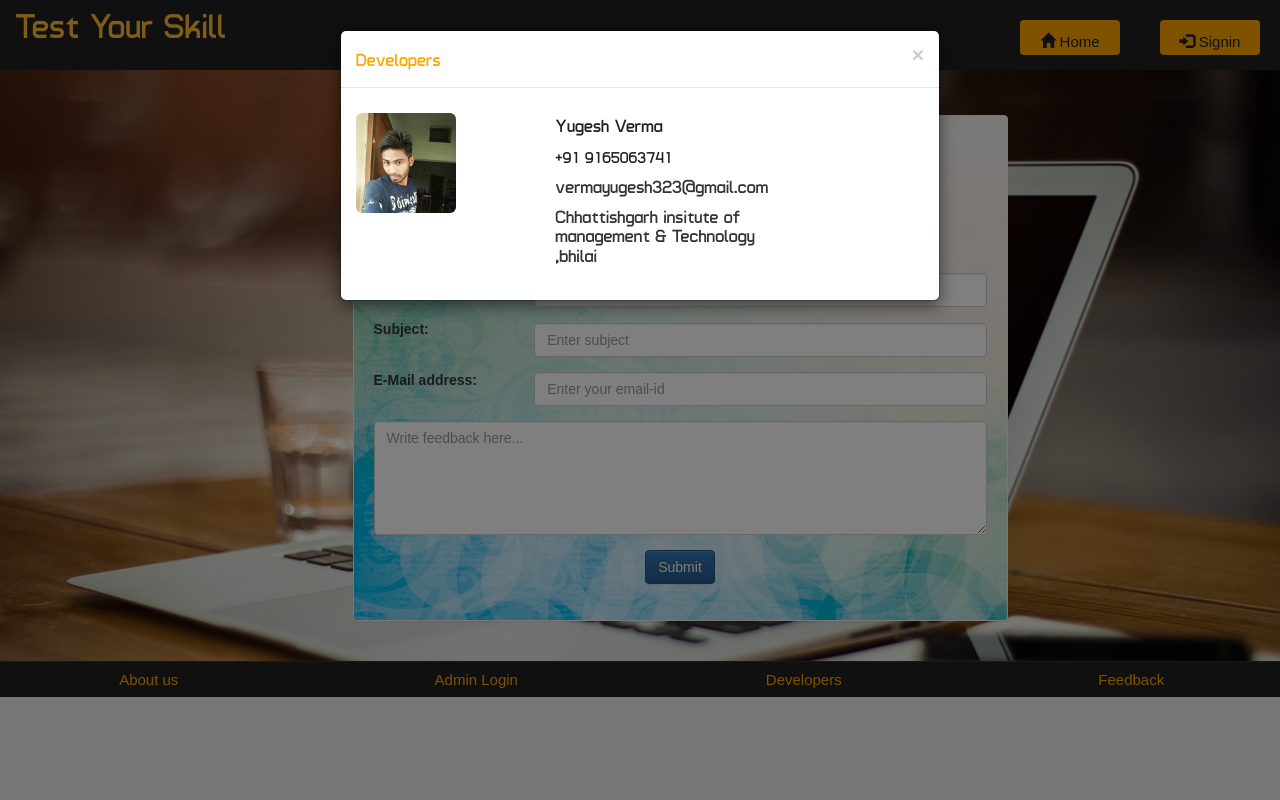
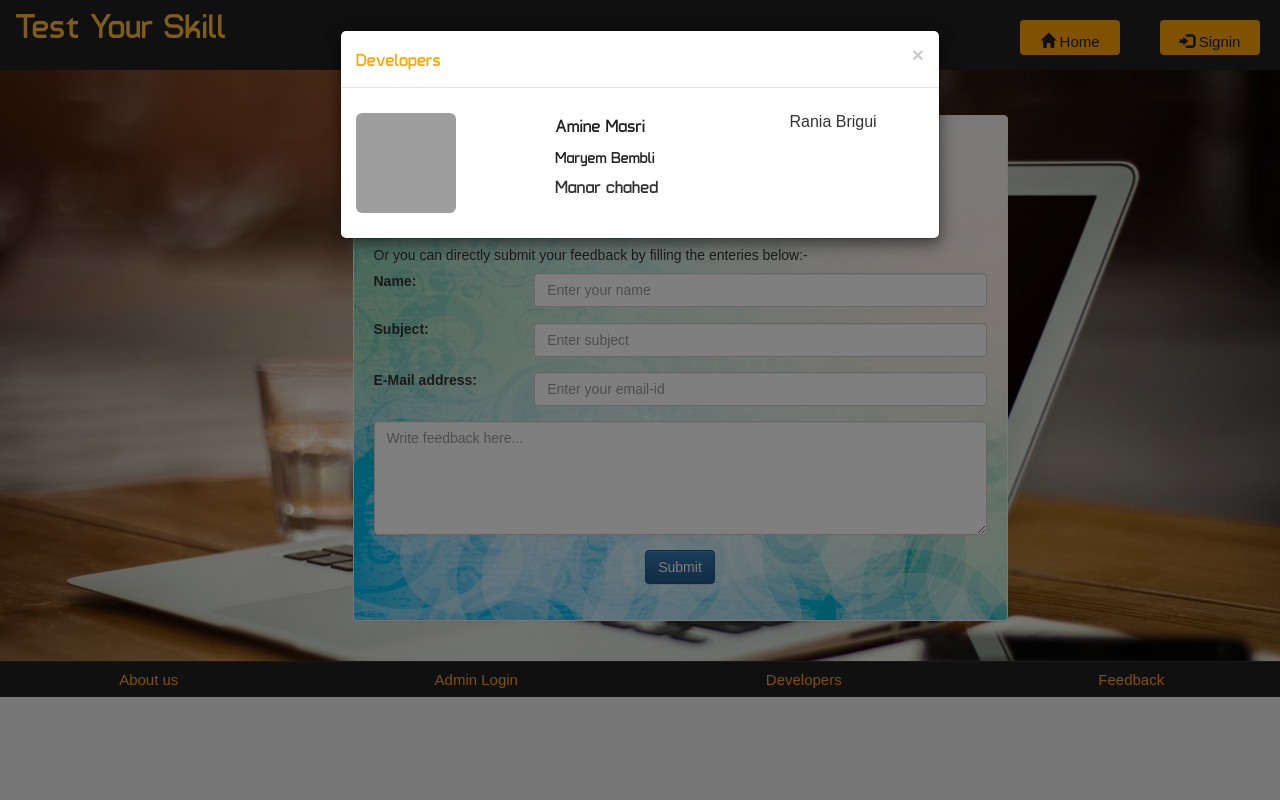
Before and after one commit to Amine-Masri/WORKING, a PHP site: page /feedback.php in a window 1280 px wide, after a click on "Developers". Run offline with PHP 8.4, Linux system fonts and the light colour scheme; grey boxes are pictures that could not be loaded.

Commit message:
last commit

```diff
--- a/exam/feedback.php
+++ b/exam/feedback.php
@@ -141,7 +141,7 @@ You can send us your feedback through e-mail on the following e-mail id:<br />
 <!--Footer start-->
 <div class="row footer">
 <div class="col-md-3 box">
-<a href="http://www.projectworlds.in/online-examination" target="_blank">About us</a>
+<a href="#" target="_blank">About us</a>
 </div>
 <div class="col-md-3 box">
 <a href="#" data-toggle="modal" data-target="#login">Admin Login</a></div>
@@ -164,13 +164,13 @@ You can send us your feedback through e-mail on the following e-mail id:<br />
         <p>
 		<div class="row">
 		<div class="col-md-4">
-		 <img src="image/CAM00121.jpg" width=100 height=100 alt="Sunny Prakash Tiwari" class="img-rounded">
+		 <img src="image/" width=100 height=100 alt="" class="img-rounded">
 		 </div>
 		 <div class="col-md-5">
-		<a href="http://yugeshverma.blogspot.in" style="color:#202020; font-family:'typo' ; font-size:18px" title="Find on Facebook">Yugesh Verma</a>
-		<h4 style="color:#202020; font-family:'typo' ;font-size:16px" class="title1">+91 9165063741</h4>
-		<h4 style="font-family:'typo' ">vermayugesh323@gmail.com</h4>
-		<h4 style="font-family:'typo' ">Chhattishgarh insitute of management & Technology ,bhilai</h4></div></div>
+		<a href="#" style="color:#202020; font-family:'typo' ; font-size:18px" title="Find on Facebook">Amine Masri</a>
+		<h4 style="color:#202020; font-family:'typo' ;font-size:16px" class="title1"> Maryem Bembli</h4>
+		<h4 style="font-family:'typo' "> Manar chahed</h4>
+		<h4 style="font-family:'typo' "></h4></div> Rania Brigui</div>
 		</p>
       </div>
 
```
Also changed, not shown: exam/account.php (+6 -6 lines), exam/image/CAM00121.jpg (deleted), 6 other files.
